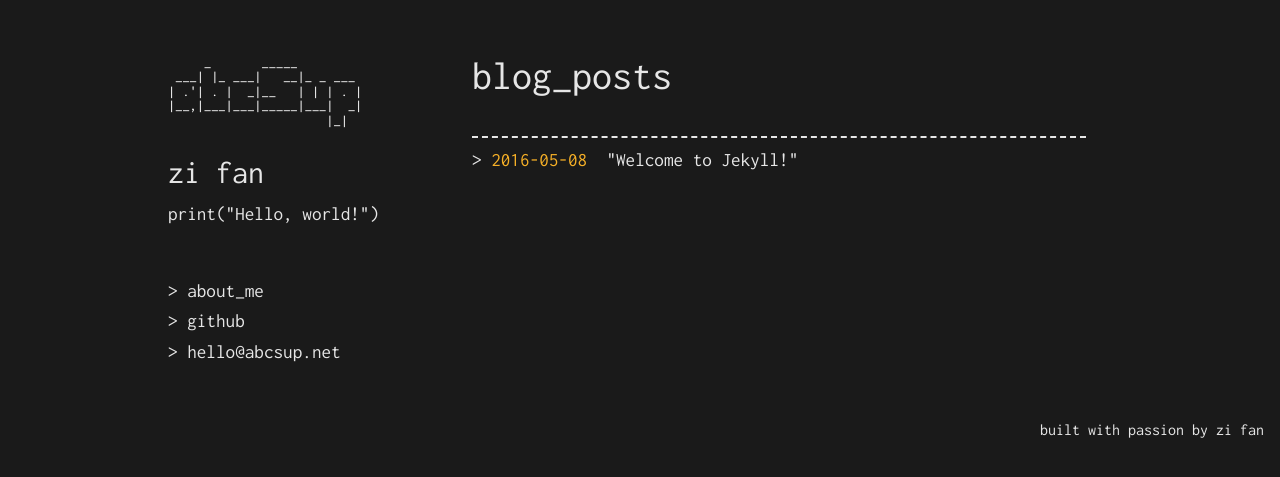
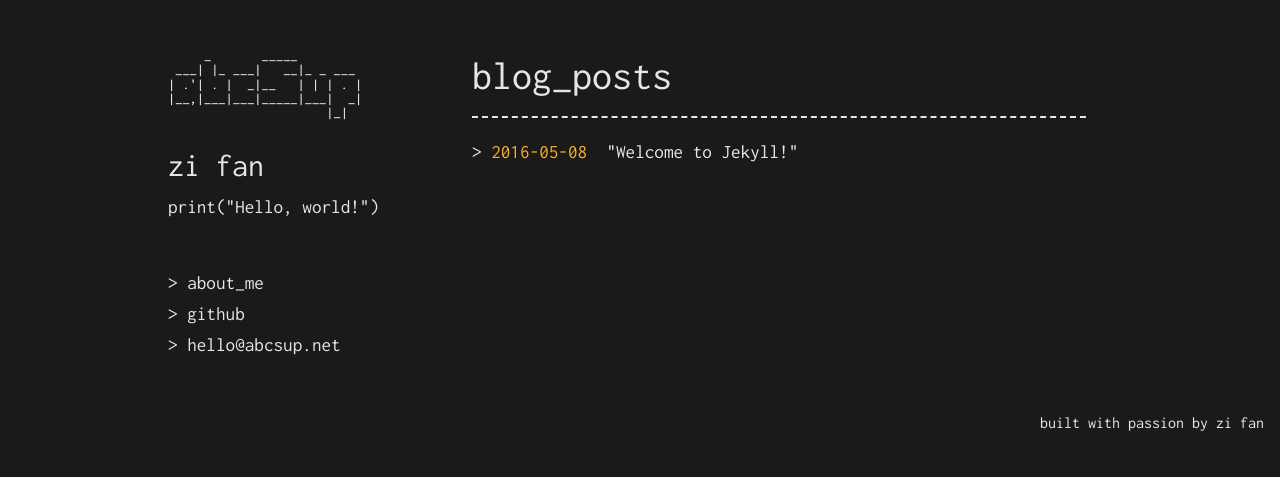
Before and after one commit to abcSup/abcsup.github.io, a Jekyll site: the page built from index.html, in a window 1280 px wide. Shown: the top 477 px of the page. Built offline with Jekyll 4.4.1, drawn with Linux system fonts in a browser that asks for light colours.

Commit message:
Improve  style

```diff
--- a/css/main.scss
+++ b/css/main.scss
@@ -101,7 +101,7 @@ hr {
     @media screen and (max-width: $medium) {
         float: none;
         width: 100%;
-        margin-bottom: 3em;
+        margin-bottom: 4em;
         margin-left: 0;
     }
 }
@@ -118,6 +118,7 @@ hr {
     .ascii {
         font-size: 0.9em;
         color: white;
+        margin-top: -0.5em;
         margin-bottom: 2em;
     }
 
@@ -159,7 +160,6 @@ hr {
 
     .page-heading {
         font-size: 2.5em;
-        margin-bottom: 1em;
     }
 }
 
--- a/index.html
+++ b/index.html
@@ -5,8 +5,10 @@ layout: default
 {% include sidebar.html %}
 
 <div class="home">
-  <h1 class="page-heading">blog_posts</h2>
-  <hr />
+  <div class="page-heading">
+    <h1>blog_posts</h1>
+    <hr />
+  </div>
   <div class="post-list">
     <ul>
       {% for post in site.posts %}
```
